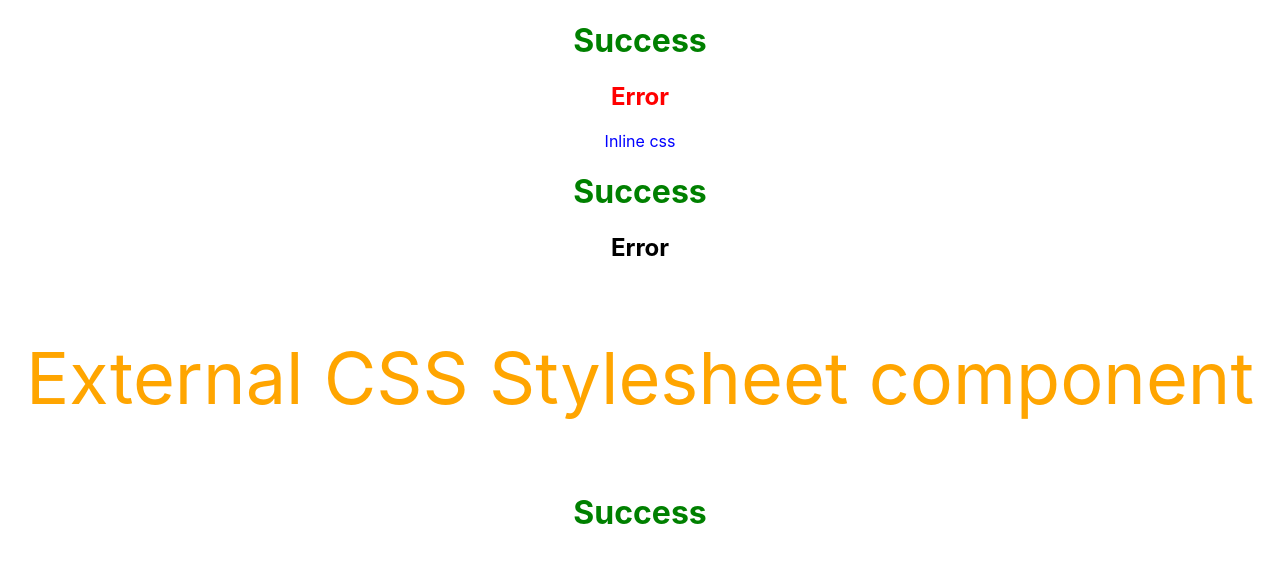
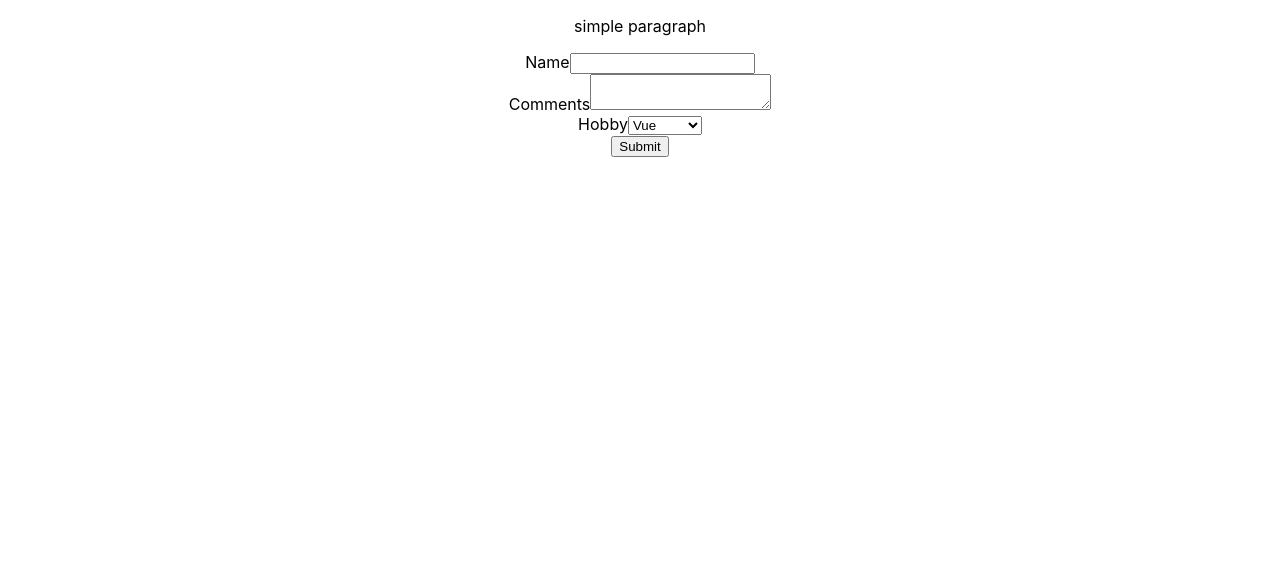
Before and after one commit to mdabutaleb/learning-react-js, a React (Create React App) app: page / in a window 1280 px wide. Shown: the top 562 px of the page. Built offline with nearby package versions, Linux system fonts and the light colour scheme.

Commit message:
Understanding form in react component

```diff
--- a/src/App.js
+++ b/src/App.js
@@ -17,14 +17,19 @@ import Stylesheet from "./Components/Stylesheet";
 import Inline from "./Components/inline";
 import "./appStyles.css";
 import style from "./appStyles.module.css";
+import Form from "./Components/Form";
 
 function App() {
     return (
         <div className="App">
-            <h1 className="success">Success</h1>
-            <h2 className={style.error}>Error</h2>
-            <Inline/>
-            <Stylesheet primary={true}/>
+
+            <Form/>
+
+
+            {/*<h1 className="success">Success</h1>*/}
+            {/*<h2 className={style.error}>Error</h2>*/}
+            {/*<Inline/>*/}
+            {/*<Stylesheet primary={true}/>*/}
             {/*<NameList/>*/}
             {/*<UserGreeting/>*/}
 
--- /dev/null
+++ b/src/Components/Form.js
@@ -0,0 +1,58 @@
+import React, {Component} from 'react';
+
+class Form extends Component {
+    constructor(props) {
+        super(props);
+        this.state = {
+            username: '',
+            comment: '',
+            hobby: 'vue'
+        }
+    }
+
+    usernameChange = event => {
+        this.setState({
+            username: event.target.value,
+        });
+    }
+    commentChange = event => {
+        this.setState({
+            comment: event.target.value,
+        });
+    }
+
+    formSubmitHandler = event => {
+        alert(`${this.state.username} ${this.state.comment} ${this.state.hobby}`)
+        event.preventDefault();
+    }
+
+    render() {
+        let {username, comment, hobby} = this.state
+        return (
+            <div>
+                <p>simple paragraph</p>
+                <form onSubmit={this.formSubmitHandler}>
+                    <div>
+                        <label>Name</label>
+                        <input type="text" value={username} onChange={this.usernameChange}/>
+                    </div>
+                    <div>
+                        <label>Comments</label>
+                        <textarea onChange={this.commentChange}>{comment}</textarea>
+                    </div>
+                    <div>
+                        <label>Hobby</label>
+                        <select value={hobby}>
+                            <option value="react">React Js</option>
+                            <option value="vue">Vue</option>
+                            <option value="angular">Angular</option>
+                        </select>
+                    </div>
+                    <button type="submit">Submit</button>
+                </form>
+            </div>
+        );
+    }
+}
+
+export default Form;
```
